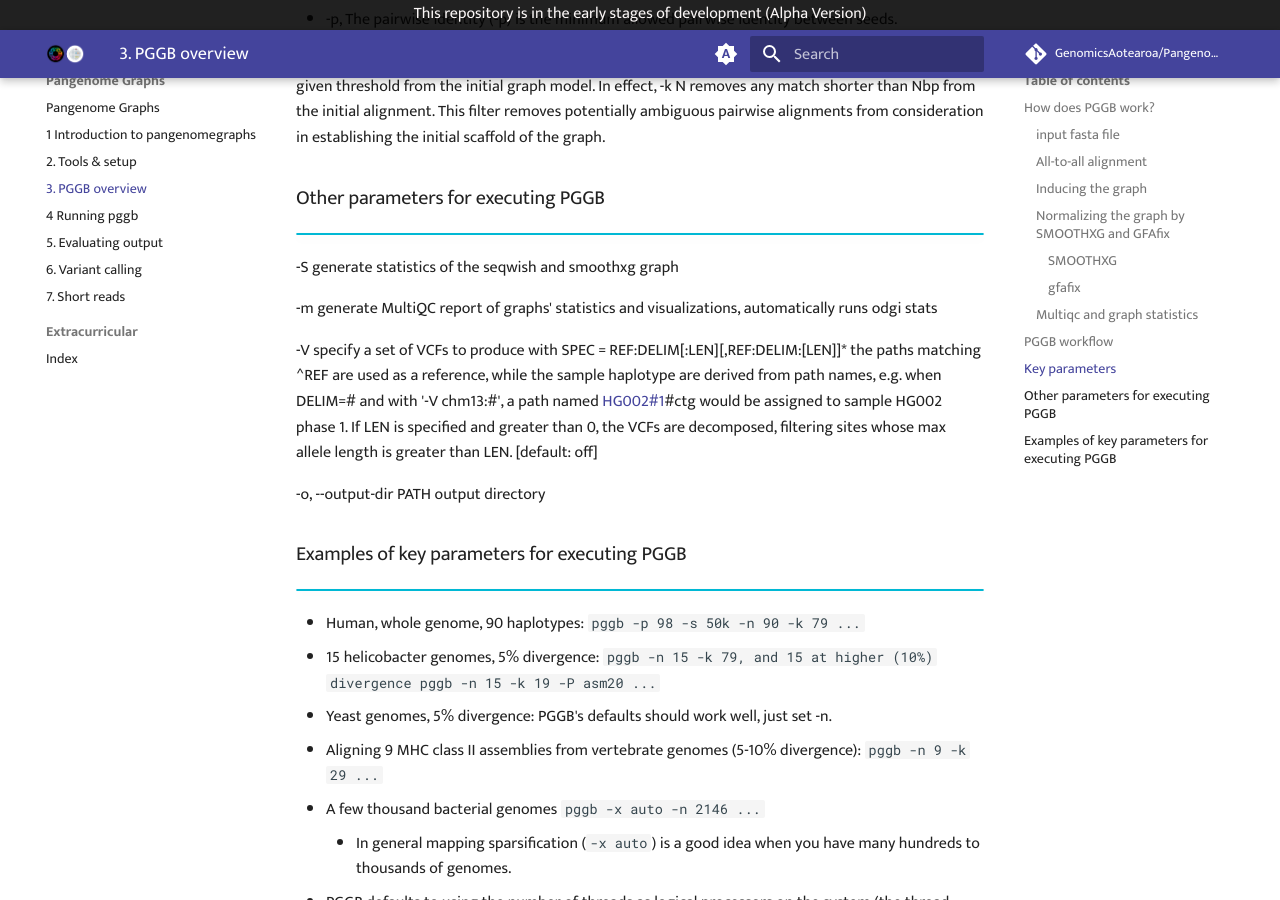
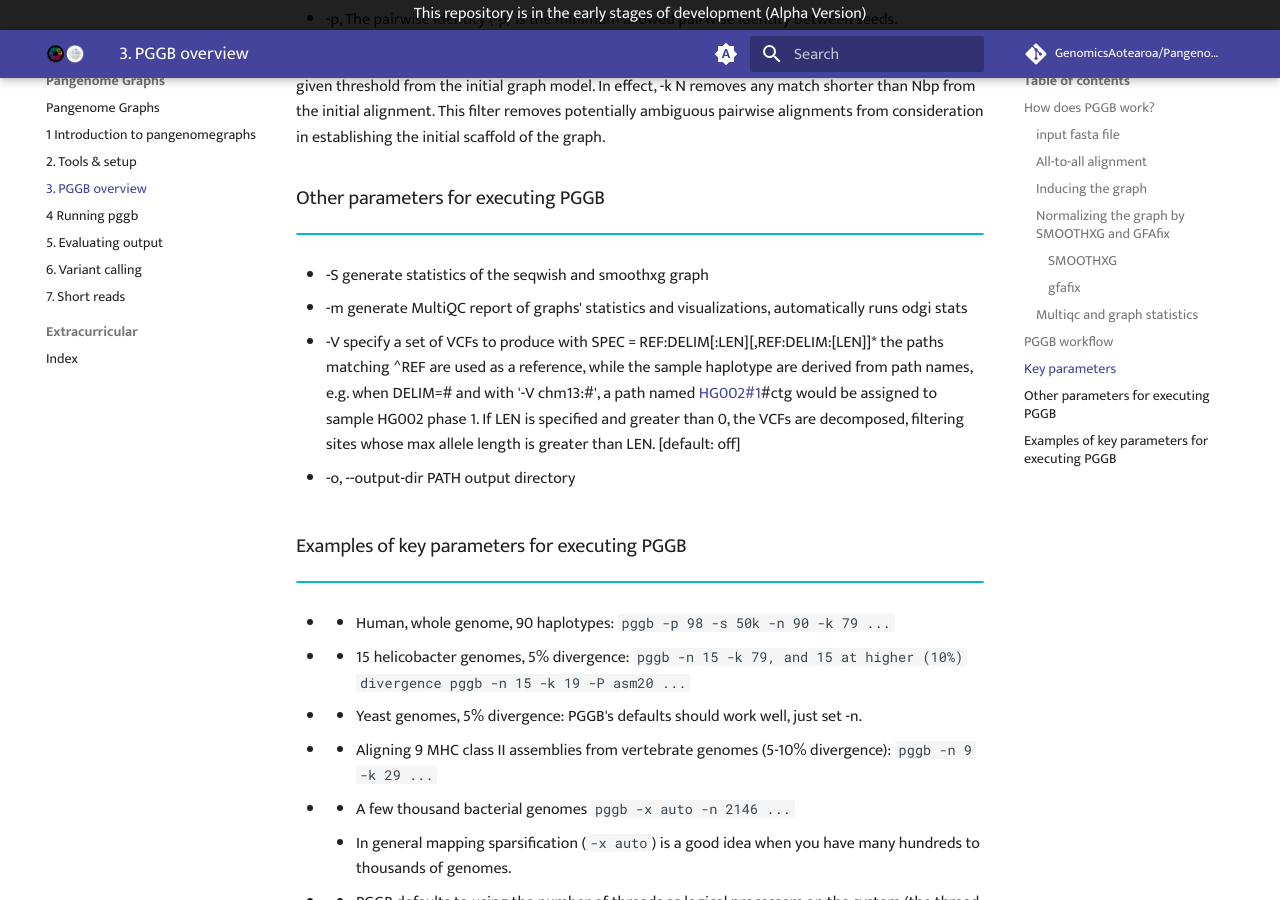
Before and after one commit to GenomicsAotearoa/Pangenome-Graphs-Workshop, an MkDocs documentation site: the page built from docs/3_Introduction_to_pggb.md, in a window 1280 px wide and 900 px high, scrolled down 4964 px. Built offline with MkDocs 1.6.1 and Material for MkDocs 9.7.7, drawn with Linux system fonts in a browser that asks for light colours; comment, search, counter and statistics services are not loaded.

Commit message:
Update 3_Introduction_to_pggb.md

```diff
--- a/docs/3_Introduction_to_pggb.md
+++ b/docs/3_Introduction_to_pggb.md
@@ -87,22 +87,22 @@ The overall structure of PGGB's output graph is defined by three parameters: gen
 ### Other parameters for executing PGGB
 !!! info ""
 
--S generate statistics of the seqwish and smoothxg graph
+- -S generate statistics of the seqwish and smoothxg graph
 
--m generate MultiQC report of graphs' statistics and visualizations, automatically runs odgi stats
+- -m generate MultiQC report of graphs' statistics and visualizations, automatically runs odgi stats
 
--V specify a set of VCFs to produce with SPEC = REF:DELIM[:LEN][,REF:DELIM:[LEN]]* the paths matching ^REF are used as a reference, while the sample haplotype are derived from path names, e.g. when DELIM=# and with '-V chm13:#', a path named HG002#1#ctg would be assigned to sample HG002 phase 1. If LEN is specified and greater than 0, the VCFs are decomposed, filtering sites whose max allele length is greater than LEN. [default: off]
+- -V specify a set of VCFs to produce with SPEC = REF:DELIM[:LEN][,REF:DELIM:[LEN]]* the paths matching ^REF are used as a reference, while the sample haplotype are derived from path names, e.g. when DELIM=# and with '-V chm13:#', a path named HG002#1#ctg would be assigned to sample HG002 phase 1. If LEN is specified and greater than 0, the VCFs are decomposed, filtering sites whose max allele length is greater than LEN. [default: off]
 
--o, --output-dir PATH       output directory
+- -o, --output-dir PATH       output directory
 
 
 ### Examples of key parameters for executing PGGB
 !!! info ""
 
-- Human, whole genome, 90 haplotypes: `pggb -p 98 -s 50k -n 90 -k 79 ...`
-- 15 helicobacter genomes, 5% divergence: `pggb -n 15 -k 79, and 15 at higher (10%) divergence pggb -n 15 -k 19 -P asm20 ...`
-- Yeast genomes, 5% divergence: PGGB's defaults should work well, just set -n.
-- Aligning 9 MHC class II assemblies from vertebrate genomes (5-10% divergence): `pggb -n 9 -k 29 ...`
-- A few thousand bacterial genomes `pggb -x auto -n 2146 ...`
+- - Human, whole genome, 90 haplotypes: `pggb -p 98 -s 50k -n 90 -k 79 ...`
+- - 15 helicobacter genomes, 5% divergence: `pggb -n 15 -k 79, and 15 at higher (10%) divergence pggb -n 15 -k 19 -P asm20 ...`
+- - Yeast genomes, 5% divergence: PGGB's defaults should work well, just set -n.
+- - Aligning 9 MHC class II assemblies from vertebrate genomes (5-10% divergence): `pggb -n 9 -k 29 ...`
+- - A few thousand bacterial genomes `pggb -x auto -n 2146 ...`
     - In general mapping sparsification (`-x auto`) is a good idea when you have many hundreds to thousands of genomes.
-- PGGB defaults to using the number of threads as logical processors on the system (the thread count given by getconf _NPROCESSORS_ONLN). Use -t to set an appropriate level of parallelism if you can't use all the processors on your system.
+- - PGGB defaults to using the number of threads as logical processors on the system (the thread count given by getconf _NPROCESSORS_ONLN). Use -t to set an appropriate level of parallelism if you can't use all the processors on your system.
```
